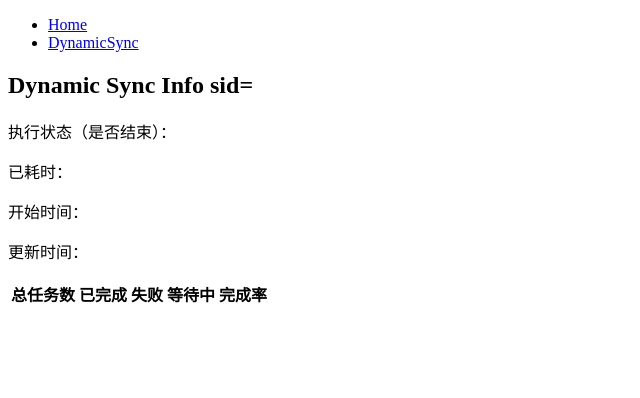
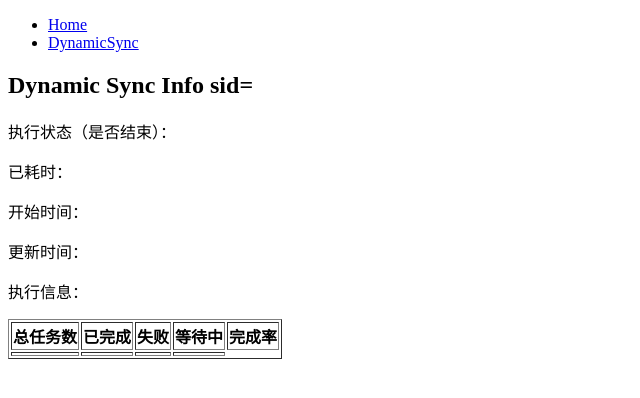
Before and after one commit to DDHelper/DDHelper, a Django app: page /dynamic/dsinfo/latest/ in a window 1280 px wide. Shown: the top 398 px of the page, without its empty margins (0-640 px from the left). Run offline with Django 3.2, Linux system fonts and the light colour scheme; data that the repository does not hold is empty; parts of the project's set-up code (start-up, migrations or seed data) failed here and were passed over.

Commit message:
修改同步详情展示页面

```diff
--- a/templates/dynamic/dynamicsyncinfo_detail.html
+++ b/templates/dynamic/dynamicsyncinfo_detail.html
@@ -7,7 +7,9 @@
     <p>已耗时：{{object.time_cost}}</p>
     <p>开始时间：{{object.sync_start_time}}</p>
     <p>更新时间：{{object.sync_update_time}}</p>
-    <table>
+    <p>执行信息：</p>
+    <p>{{object.sync_msg}}</p>
+    <table border="1">
         <tr>
             <th>总任务数</th>
             <th>已完成</th>
```
